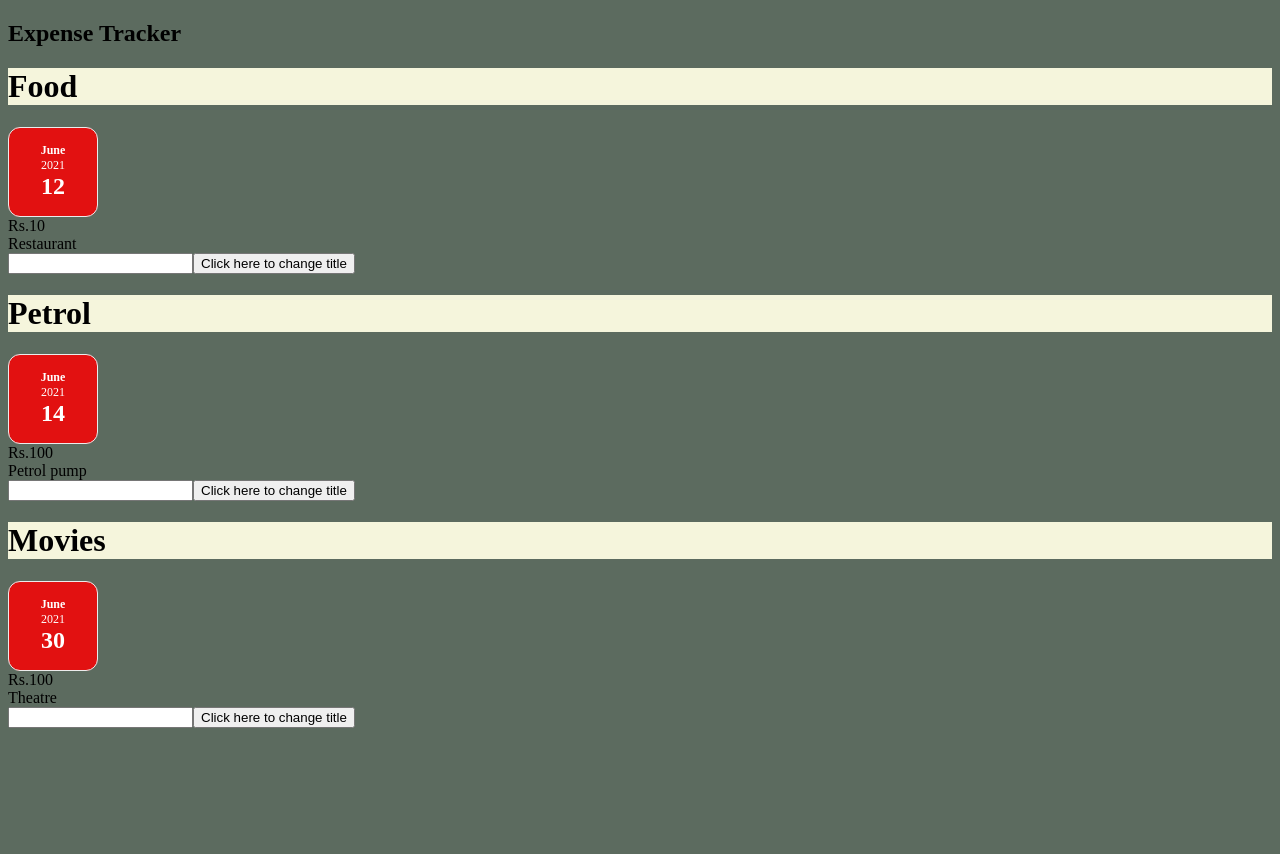
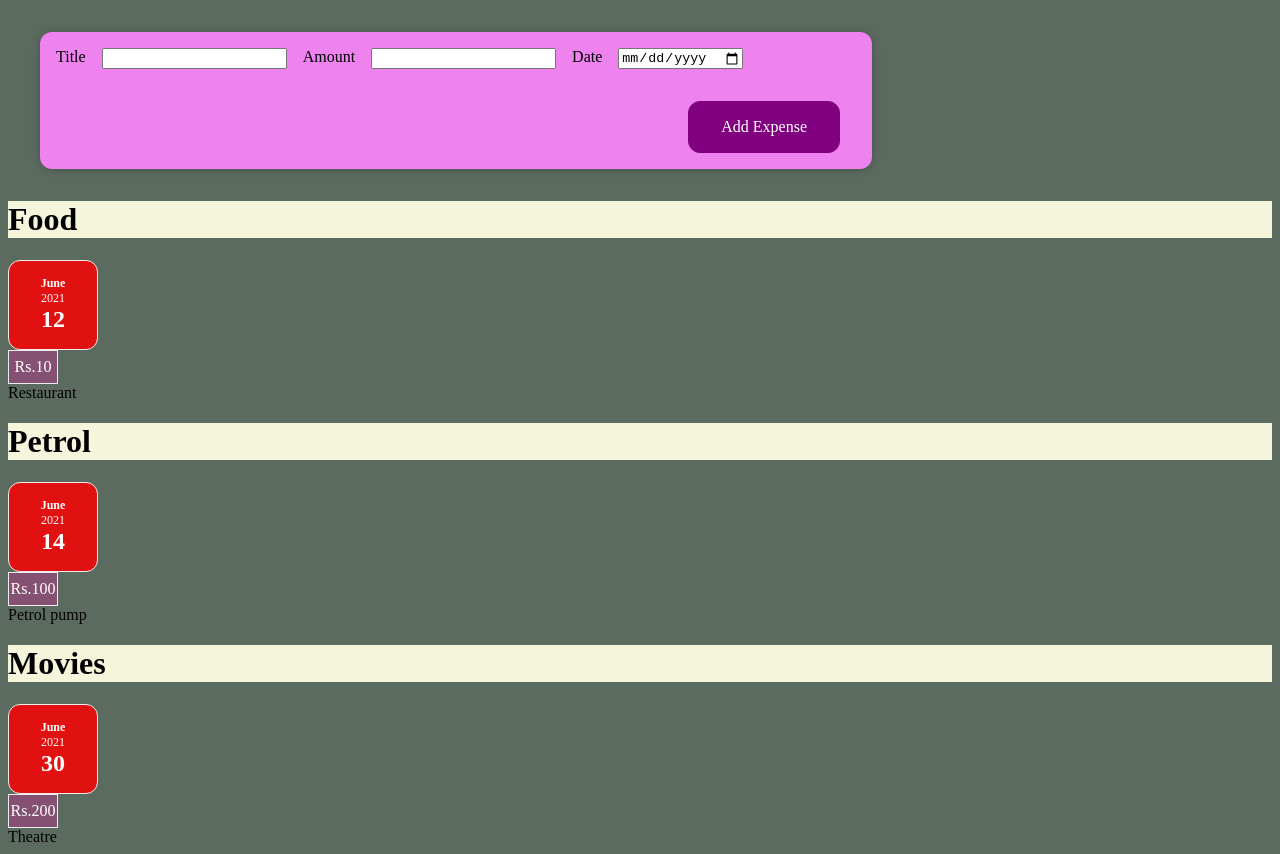
Before and after one commit to Gazalrafi/Chart-demo, a React (Create React App) app: page / in a window 1280 px wide. Before the commit the page ends 800 px from the top, so only its background shows below. Built offline with nearby package versions, Linux system fonts and the light colour scheme.

Commit message:
form commit

```diff
--- a/src/App.js
+++ b/src/App.js
@@ -1,6 +1,6 @@
 import React from "react";
 import ExpensesMain from'./components/Expenses/ExpensesMain.js';
-
+import NewExpense from "./components/NewExpenses/NewExpense.js";
 function App(){
     let expenses=[
         {
@@ -20,7 +20,7 @@
         {
             id:'e3',
             title:'Movies',
-            amount:"Rs.100",
+            amount:"Rs.200",
             location:'Theatre',
             date:new Date(2021,5,30)
         }
@@ -29,7 +29,8 @@
 
     return (
         <div>
-            <h2>Expense Tracker</h2>
+
+            <NewExpense/>
             <ExpensesMain item={expenses}/>
         </div>
        );
--- a/src/components/Expenses/Expense.css
+++ b/src/components/Expenses/Expense.css
@@ -5,8 +5,11 @@
     background-color: beige;
     border: 3px;
 }
-.expense-item{
+.expense-item {
 display:flex;
+flex-direction: column;
+width: 20rem;
+height: 20rem;
 justify-content:space-between;
 align-items:center;
 box-shadow:0 2px 8px rgba(0,0,0,1.00);
--- a/src/components/Expenses/Expense.js
+++ b/src/components/Expenses/Expense.js
@@ -4,30 +4,19 @@
 import ExpenseAmount from './ExpenseAmount.js';
 import Card from '../UI/Card.js';
 const Expense=(props)=>{
-   const [newAmount,setNewAmount]=useState("")
-
-   const [amount,setAmount]=useState(props.amount);
-
-   const clickHandler=()=>{
-
-    setAmount(newAmount);
-   }
-   const changeHandler=(event)=>{
-
-    setNewAmount(event.target.value)
-
-   }
     return(
 
         <Card className='expense-item'>
 
         <div className='expense-item__title'><h1>{props.title}</h1></div>
         <ExpenseDate date={props.date} />
-        <ExpenseAmount amount={amount} />
+        <ExpenseAmount amount={props.amount} />
         <div className='expense-item__location'>{props.location}</div>
-        <input type="text" value={newAmount} onChange={changeHandler}/>
-        <button onClick={clickHandler}>Click here to change title</button>
+
         </Card>
     );
-}
+
+   }
+
+
 export default Expense;
--- /dev/null
+++ b/src/components/Expenses/ExpenseAmount.css
@@ -0,0 +1,11 @@
+.expense-item__price{
+    display:flex;
+    flex-direction: column;
+    width: 3rem;
+    height: 2rem;
+    border: 1px solid #ececec;
+    background-color: #e211a34b;
+    color: white;
+    align-items: center;
+    justify-content: center;
+}
--- a/src/components/Expenses/ExpenseAmount.js
+++ b/src/components/Expenses/ExpenseAmount.js
@@ -1,5 +1,5 @@
 import React from "react";
-import './Expense.css';
+import './ExpenseAmount.css';
 const ExpenseAmount=(props)=>{
 
     return (
--- a/src/components/Expenses/ExpenseMain.css
+++ b/src/components/Expenses/ExpensesMain.css
@@ -1,10 +1,10 @@
 
-    .expensesMain{
+    .expensesMain {
         padding:1rem;
         background-color: rgb(31,31,31);
         margin:2rem auto;
         width:50rem;
-        max-width: 95%;
+        max-width: 35%;
         border-radius: 12px;
         box-shadow: 0 1px 8px rgba(0,0,0,0.25);
     }
--- a/src/components/Expenses/ExpensesMain.js
+++ b/src/components/Expenses/ExpensesMain.js
@@ -1,6 +1,6 @@
-import './Expense.css';
+import React from "react";
+import './ExpensesMain.css';
 import Expense from'./Expense.js';
-import React from "react";
 import Card from'../UI/Card.js';
 
 const ExpensesMain=(props)=>{
--- /dev/null
+++ b/src/components/NewExpenses/ExpenseForm.css
@@ -0,0 +1,25 @@
+.new-expense__controls{
+    display: flex;
+    flex-wrap: wrap;
+    gap: 1rem;
+    margin-bottom: 1rem;
+    text-align: left;
+}
+
+.new-expense__control label{
+    font-weight: bold;
+    margin-bottom: 0.5rem;
+    display: block;
+}
+
+.new-expense__control input{
+    font: inherit;
+    padding: 0.5rem;
+    border-radius: 6px;
+    border: 1px solid lightpink;
+    width: 20rem;
+    max-width: 100%;
+}
+.new-expense__actions{
+    text-align: right;
+}
--- /dev/null
+++ b/src/components/NewExpenses/ExpenseForm.js
@@ -0,0 +1,43 @@
+import React,{useState} from "react";
+import './ExpenseForm.css';
+
+const ExpenseForm=()=>{
+
+    const titleChangeHandler=(event)=>{
+        console.log(event.target.value);
+
+    };
+    const amountChangeHandler=(event)=>{
+        console.log(event.target.value);
+
+    };
+    const dateChangeHandler=(event)=>{
+        console.log(event.target.value);
+
+    };
+
+return (
+<form>
+    <div className="new-expense__controls">
+        <div className="new-expense__controls">
+            <label>Title</label>
+            <input type="text" onChange={titleChangeHandler}/>
+        </div>
+
+        <div className="new-expense__controls">
+            <label>Amount</label>
+            <input type="number" min="0.01" step="0.01" onChange={amountChangeHandler}/>
+        </div>
+
+        <div className="new-expense__controls">
+            <label>Date</label>
+            <input type="date" onChange={dateChangeHandler}/>
+        </div>
+    </div>
+    <div className='new-expense__actions'>
+        <button type='submit'>Add Expense</button>
+    </div>
+</form>
+);
+}
+export default ExpenseForm;
--- /dev/null
+++ b/src/components/NewExpenses/NewExpense.css
@@ -0,0 +1,36 @@
+.new-expense{
+    background-color: violet;
+    padding: 1rem;
+    margin:2rem;
+    width: 50rem;
+    max-width: 95%;
+    border-radius: 12px;
+    text-align: center;
+    box-shadow: 0 1px 8px rgba(0,0,0,0.25);
+
+}
+
+.new-expense button{
+    font: inherit;
+    cursor:pointer;
+    padding: 1rem 2rem;
+    border: 1px solid purple;
+    background-color: purple;
+    color: white;
+    border-radius: 12px;
+    margin-right: 1rem;
+}
+.new-expense button:hover,
+.new-expense button:active{
+    background-color: purple;
+    border-color: purple;
+}
+.new-expense button.alternative{
+    color:rgb(22, 20, 22);
+    border-color:transparent;
+    background-color: transparent;
+}
+.new-expense button.alternative:hover,
+.new-expense button.alternative:active{
+    background-color: lightpink;
+}
--- /dev/null
+++ b/src/components/NewExpenses/NewExpense.js
@@ -0,0 +1,11 @@
+import React from 'react';
+import './NewExpense.css';
+import ExpenseForm from './ExpenseForm';
+const NewExpense=()=>{
+return (
+    <div className='new-expense'>
+      <ExpenseForm/>
+    </div>
+);
+}
+export default NewExpense;
```
